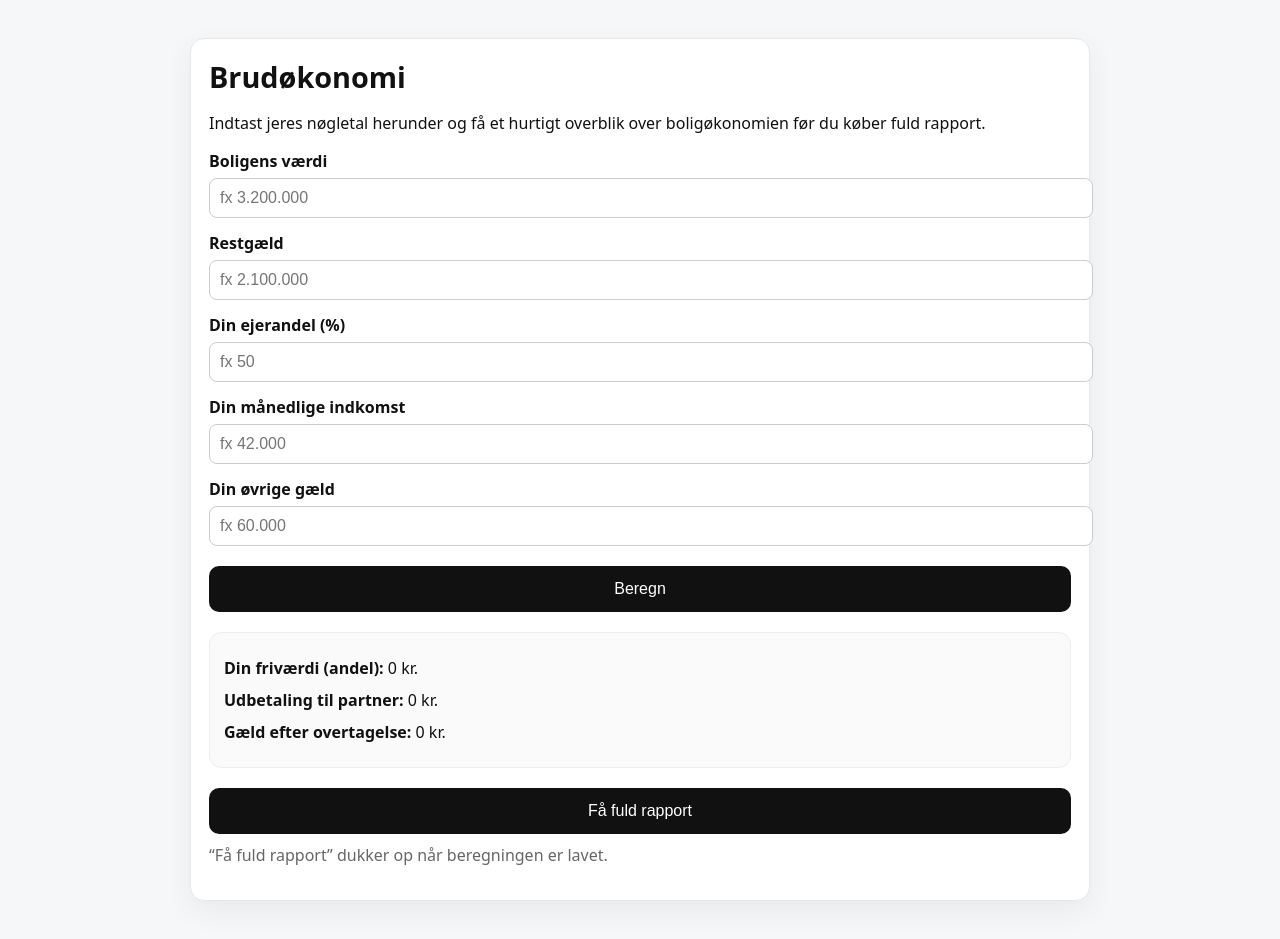
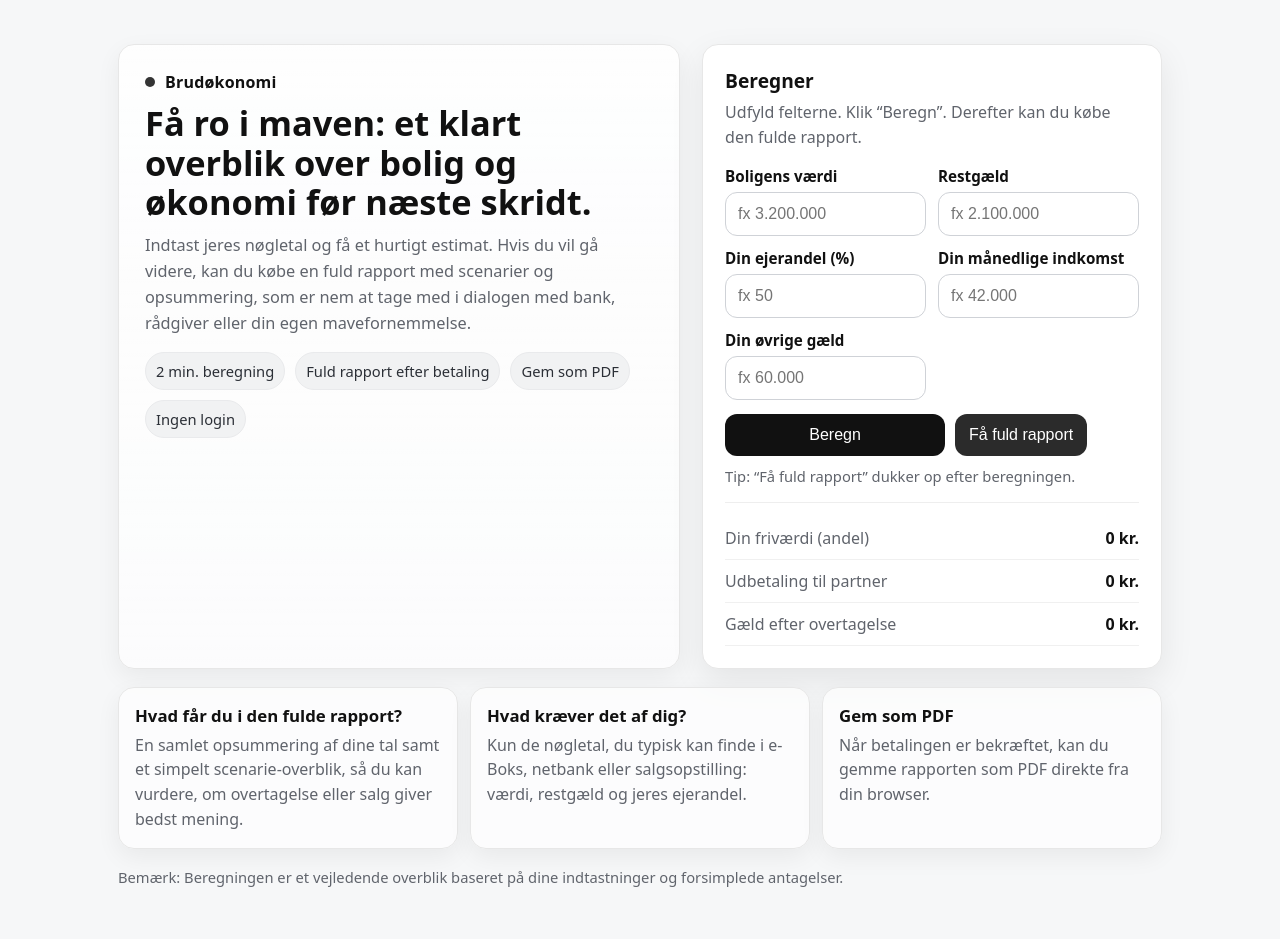
Before and after one commit to nicolaiwolff-afk/brudoekonomi, a plain HTML site: page index.html in a window 1280 px wide. Both pictures are taken after a click on the button "Beregn". Drawn offline with Linux system fonts and the light colour scheme.

Commit message:
Update index.html

```diff
--- a/index.html
+++ b/index.html
@@ -3,101 +3,281 @@
 <head>
   <meta charset="UTF-8" />
   <meta name="viewport" content="width=device-width, initial-scale=1.0"/>
-  <title>Brudøkonomi</title>
+  <title>Brudøkonomi – overblik før du beslutter dig</title>
+  <style>
+    :root{
+      --bg:#f6f7f8;
+      --card:#ffffff;
+      --text:#111;
+      --muted:#60646c;
+      --border:#e7e7e7;
+      --shadow:0 12px 34px rgba(0,0,0,.08);
+      --shadow2:0 8px 24px rgba(0,0,0,.06);
+      --radius:16px;
+      --btn:#111;
+      --btn2:#2b2b2b;
+      --chip:#f1f2f3;
+    }
 
-  <style>
-    body { font-family: system-ui, -apple-system, BlinkMacSystemFont, "Segoe UI", Roboto, Arial, sans-serif;
-           background: #f6f7f8; margin: 0; color: #111; }
-    .wrap { max-width: 900px; margin: 0 auto; padding: 38px 18px; }
-    .card { background: #fff; border: 1px solid #e7e7e7; border-radius: 14px;
-            box-shadow: 0 10px 30px rgba(0,0,0,0.06); padding: 18px; }
-    h1 { margin: 0 0 10px; font-size: 1.8rem; }
-    label { display: block; margin-top: 14px; font-weight: 600; }
-    input { width: 100%; padding: 10px; border-radius: 8px; border: 1px solid #ccc;
-            font-size: 1rem; margin-top: 6px; }
-    button { margin-top: 20px; padding: 14px; border-radius: 10px; border: 0;
-             background: #111; color: #fff; font-size: 1rem; width: 100%; cursor: pointer; }
-    .box { margin-top: 20px; background: #fafafa; border: 1px solid #eee;
-            border-radius: 12px; padding: 14px; }
-    .kpi { margin: 10px 0; }
-    .muted { color: #666; margin-top: 10px; }
+    *{box-sizing:border-box}
+    body{
+      margin:0;
+      font-family: system-ui,-apple-system,BlinkMacSystemFont,"Segoe UI",Roboto,Arial,sans-serif;
+      background: var(--bg);
+      color: var(--text);
+    }
+
+    .wrap{max-width:1080px;margin:0 auto;padding:44px 18px}
+
+    .top{
+      display:grid;
+      grid-template-columns: 1.1fr .9fr;
+      gap:22px;
+      align-items:stretch;
+    }
+    @media(max-width:960px){
+      .top{grid-template-columns:1fr}
+    }
+
+    .hero{
+      background:linear-gradient(180deg, rgba(255,255,255,.85), rgba(255,255,255,.65));
+      border:1px solid var(--border);
+      border-radius: var(--radius);
+      box-shadow: var(--shadow2);
+      padding:26px;
+    }
+    .brand{
+      display:flex;gap:10px;align-items:center;margin-bottom:10px
+    }
+    .dot{
+      width:10px;height:10px;border-radius:999px;background:#111;opacity:.85
+    }
+    .brand span{font-weight:700;letter-spacing:.2px}
+    h1{margin:0 0 10px;font-size:2.15rem;line-height:1.15}
+    .lead{margin:0 0 16px;color:var(--muted);line-height:1.6;font-size:1.02rem}
+    .chips{display:flex;flex-wrap:wrap;gap:10px;margin-top:14px}
+    .chip{
+      background:var(--chip);
+      border:1px solid #e9eaec;
+      border-radius:999px;
+      padding:8px 10px;
+      font-size:.92rem;
+      color:#2b2f36;
+    }
+
+    .card{
+      background:var(--card);
+      border:1px solid var(--border);
+      border-radius: var(--radius);
+      box-shadow: var(--shadow);
+      padding:22px;
+    }
+
+    .card h2{margin:0 0 6px;font-size:1.2rem}
+    .card p{margin:0 0 16px;color:var(--muted);line-height:1.55}
+
+    .grid{
+      display:grid;
+      grid-template-columns:1fr 1fr;
+      gap:12px;
+      margin-top:10px;
+    }
+    @media(max-width:720px){
+      .grid{grid-template-columns:1fr}
+    }
+
+    label{display:block;font-weight:650;margin:0 0 6px;font-size:.95rem}
+    input{
+      width:100%;
+      padding:12px 12px;
+      border-radius:12px;
+      border:1px solid #cfd2d7;
+      font-size:1rem;
+      outline:none;
+      background:#fff;
+    }
+    input:focus{border-color:#111; box-shadow:0 0 0 4px rgba(0,0,0,.08)}
+
+    .row{display:flex;gap:10px;flex-wrap:wrap;margin-top:14px}
+    .btn{
+      display:inline-flex;
+      align-items:center;
+      justify-content:center;
+      gap:10px;
+      border:0;
+      border-radius:12px;
+      padding:12px 14px;
+      font-size:1rem;
+      cursor:pointer;
+      text-decoration:none;
+      user-select:none;
+    }
+    .btn.primary{background:var(--btn);color:#fff;min-width:220px}
+    .btn.secondary{background:var(--btn2);color:#fff}
+    .btn:disabled{opacity:.6;cursor:not-allowed}
+
+    .fine{margin-top:10px;color:var(--muted);font-size:.92rem}
+
+    .preview{
+      margin-top:16px;
+      border-top:1px solid #eee;
+      padding-top:14px;
+      display:none;
+    }
+    .kpi{
+      padding:10px 0;
+      border-bottom:1px solid #f0f0f0;
+      display:flex;
+      gap:10px;
+      justify-content:space-between;
+      align-items:baseline;
+    }
+    .kpi b{font-weight:650}
+    .muted{color:var(--muted)}
+
+    .below{
+      margin-top:18px;
+      display:grid;
+      grid-template-columns:1fr 1fr 1fr;
+      gap:12px;
+    }
+    @media(max-width:900px){ .below{grid-template-columns:1fr} }
+    .mini{
+      background:rgba(255,255,255,.7);
+      border:1px solid var(--border);
+      border-radius: var(--radius);
+      padding:16px;
+      box-shadow: var(--shadow2);
+    }
+    .mini h3{margin:0 0 6px;font-size:1.05rem}
+    .mini p{margin:0;color:var(--muted);line-height:1.55}
+    .footer{
+      margin-top:18px;
+      color:var(--muted);
+      font-size:.92rem;
+    }
   </style>
 </head>
 
 <body>
   <div class="wrap">
-    <div class="card">
-      <h1>Brudøkonomi</h1>
-      <p>Indtast jeres nøgletal herunder og få et hurtigt overblik over boligøkonomien før du køber fuld rapport.</p>
 
-      <label for="home">Boligens værdi</label>
-      <input id="home" type="number" placeholder="fx 3.200.000">
+    <div class="top">
+      <div class="hero">
+        <div class="brand"><div class="dot"></div><span>Brudøkonomi</span></div>
+        <h1>Få ro i maven: et klart overblik over bolig og økonomi før næste skridt.</h1>
+        <p class="lead">
+          Indtast jeres nøgletal og få et hurtigt estimat. Hvis du vil gå videre, kan du købe en fuld rapport med scenarier og opsummering,
+          som er nem at tage med i dialogen med bank, rådgiver eller din egen mavefornemmelse.
+        </p>
 
-      <label for="mortgage">Restgæld</label>
-      <input id="mortgage" type="number" placeholder="fx 2.100.000">
-
-      <label for="share">Din ejerandel (%)</label>
-      <input id="share" type="number" placeholder="fx 50">
-
-      <label for="income">Din månedlige indkomst</label>
-      <input id="income" type="number" placeholder="fx 42.000">
-
-      <label for="debt">Din øvrige gæld</label>
-      <input id="debt" type="number" placeholder="fx 60.000">
-
-      <button id="calcBtn" type="button">Beregn</button>
-
-      <div id="preview" class="box" style="display:none;">
-        <div class="kpi"><b>Din friværdi (andel):</b> <span id="p_equity">—</span></div>
-        <div class="kpi"><b>Udbetaling til partner:</b> <span id="p_payout">—</span></div>
-        <div class="kpi"><b>Gæld efter overtagelse:</b> <span id="p_total">—</span></div>
+        <div class="chips">
+          <div class="chip">2 min. beregning</div>
+          <div class="chip">Fuld rapport efter betaling</div>
+          <div class="chip">Gem som PDF</div>
+          <div class="chip">Ingen login</div>
+        </div>
       </div>
 
-      <button id="buyBtn" type="button" style="display:none;">Få fuld rapport</button>
+      <div class="card">
+        <h2>Beregner</h2>
+        <p>Udfyld felterne. Klik “Beregn”. Derefter kan du købe den fulde rapport.</p>
 
-      <p class="muted">“Få fuld rapport” dukker op når beregningen er lavet.</p>
+        <div class="grid">
+          <div>
+            <label for="home">Boligens værdi</label>
+            <input id="home" type="number" inputmode="numeric" placeholder="fx 3.200.000">
+          </div>
+          <div>
+            <label for="mortgage">Restgæld</label>
+            <input id="mortgage" type="number" inputmode="numeric" placeholder="fx 2.100.000">
+          </div>
+          <div>
+            <label for="share">Din ejerandel (%)</label>
+            <input id="share" type="number" inputmode="numeric" placeholder="fx 50">
+          </div>
+          <div>
+            <label for="income">Din månedlige indkomst</label>
+            <input id="income" type="number" inputmode="numeric" placeholder="fx 42.000">
+          </div>
+          <div>
+            <label for="debt">Din øvrige gæld</label>
+            <input id="debt" type="number" inputmode="numeric" placeholder="fx 60.000">
+          </div>
+        </div>
+
+        <div class="row">
+          <button class="btn primary" id="calcBtn" type="button">Beregn</button>
+          <button class="btn secondary" id="buyBtn" type="button" style="display:none;">Få fuld rapport</button>
+        </div>
+
+        <div class="fine">Tip: “Få fuld rapport” dukker op efter beregningen.</div>
+
+        <div class="preview" id="preview">
+          <div class="kpi"><span class="muted">Din friværdi (andel)</span> <b id="p_equity">—</b></div>
+          <div class="kpi"><span class="muted">Udbetaling til partner</span> <b id="p_payout">—</b></div>
+          <div class="kpi"><span class="muted">Gæld efter overtagelse</span> <b id="p_total">—</b></div>
+        </div>
+      </div>
     </div>
+
+    <div class="below">
+      <div class="mini">
+        <h3>Hvad får du i den fulde rapport?</h3>
+        <p>En samlet opsummering af dine tal samt et simpelt scenarie-overblik, så du kan vurdere, om overtagelse eller salg giver bedst mening.</p>
+      </div>
+      <div class="mini">
+        <h3>Hvad kræver det af dig?</h3>
+        <p>Kun de nøgletal, du typisk kan finde i e-Boks, netbank eller salgsopstilling: værdi, restgæld og jeres ejerandel.</p>
+      </div>
+      <div class="mini">
+        <h3>Gem som PDF</h3>
+        <p>Når betalingen er bekræftet, kan du gemme rapporten som PDF direkte fra din browser.</p>
+      </div>
+    </div>
+
+    <div class="footer">
+      Bemærk: Beregningen er et vejledende overblik baseret på dine indtastninger og forsimplede antagelser.
+    </div>
+
   </div>
 
 <script>
 (function(){
-
-  // ✅ Dit Stripe betalingslink
   const STRIPE_PAYMENT_LINK = "https://buy.stripe.com/test_8x200beGV7Zv4PFaPJfQI00";
 
-  const homeEl     = document.getElementById("home");
-  const mortgageEl= document.getElementById("mortgage");
-  const shareEl    = document.getElementById("share");
-  const incomeEl   = document.getElementById("income");
-  const debtEl     = document.getElementById("debt");
-  const calcBtn    = document.getElementById("calcBtn");
-  const buyBtn     = document.getElementById("buyBtn");
+  const elHome = document.getElementById("home");
+  const elMortgage = document.getElementById("mortgage");
+  const elShare = document.getElementById("share");
+  const elIncome = document.getElementById("income");
+  const elDebt = document.getElementById("debt");
 
-  const preview    = document.getElementById("preview");
-  const p_equity   = document.getElementById("p_equity");
-  const p_payout   = document.getElementById("p_payout");
-  const p_total    = document.getElementById("p_total");
+  const calcBtn = document.getElementById("calcBtn");
+  const buyBtn = document.getElementById("buyBtn");
+
+  const preview = document.getElementById("preview");
+  const p_equity = document.getElementById("p_equity");
+  const p_payout = document.getElementById("p_payout");
+  const p_total = document.getElementById("p_total");
 
   function dkk(n){
     const v = Number(n);
     if(!Number.isFinite(v)) return "—";
-    return new Intl.NumberFormat("da-DK", {
-      style: "currency", currency: "DKK", maximumFractionDigits: 0
-    }).format(v);
+    return new Intl.NumberFormat("da-DK", { maximumFractionDigits: 0 }).format(Math.round(v)) + " kr.";
   }
 
   function buildReport(){
-    const home = Number(homeEl.value || 0);
-    const mortgage = Number(mortgageEl.value || 0);
-    const sharePct = Number(shareEl.value || 0);
-    const share    = sharePct / 100;
-    const income   = Number(incomeEl.value || 0);
-    const debt     = Number(debtEl.value || 0);
+    const home = Number(elHome.value || 0);
+    const mortgage = Number(elMortgage.value || 0);
+    const sharePct = Number(elShare.value || 0);
+    const share = sharePct / 100;
+    const income = Number(elIncome.value || 0);
+    const debt = Number(elDebt.value || 0);
 
-    const equity  = home - mortgage;
-    const yourEquity = equity * share;
-    const payout     = equity * (1 - share);
-    const totalDebt  = mortgage + payout + debt;
+    const equity = home - mortgage;
+    const myEquity = equity * share;
+    const payout = equity * (1 - share);
+    const totalDebt = mortgage + payout + debt;
 
     const report = {
       ts: new Date().toISOString(),
@@ -107,7 +287,7 @@
       incomeMonthly: income,
       otherDebt: debt,
       equity: equity,
-      saleProceeds: yourEquity,
+      saleProceeds: myEquity,
       payoutToPartner: payout,
       totalDebtAfterTakeover: totalDebt
     };
@@ -122,23 +302,17 @@
     preview.style.display = "block";
     p_equity.textContent = dkk(r.saleProceeds);
     p_payout.textContent = dkk(r.payoutToPartner);
-    p_total.textContent  = dkk(r.totalDebtAfterTakeover);
+    p_total.textContent = dkk(r.totalDebtAfterTakeover);
 
-    buyBtn.style.display = "block";
+    buyBtn.style.display = "inline-flex";
   });
 
   buyBtn.addEventListener("click", () => {
-    // Gem rapporten igen
     buildReport();
-
-    if(!STRIPE_PAYMENT_LINK || STRIPE_PAYMENT_LINK.includes("stripe.com/test_")){
-      window.location.href = STRIPE_PAYMENT_LINK;
-    } else {
-      alert("Der er et problem med Stripe-linket. Tjek index.html.");
-    }
+    window.location.href = STRIPE_PAYMENT_LINK;
   });
-
 })();
 </script>
+
 </body>
 </html>
```
